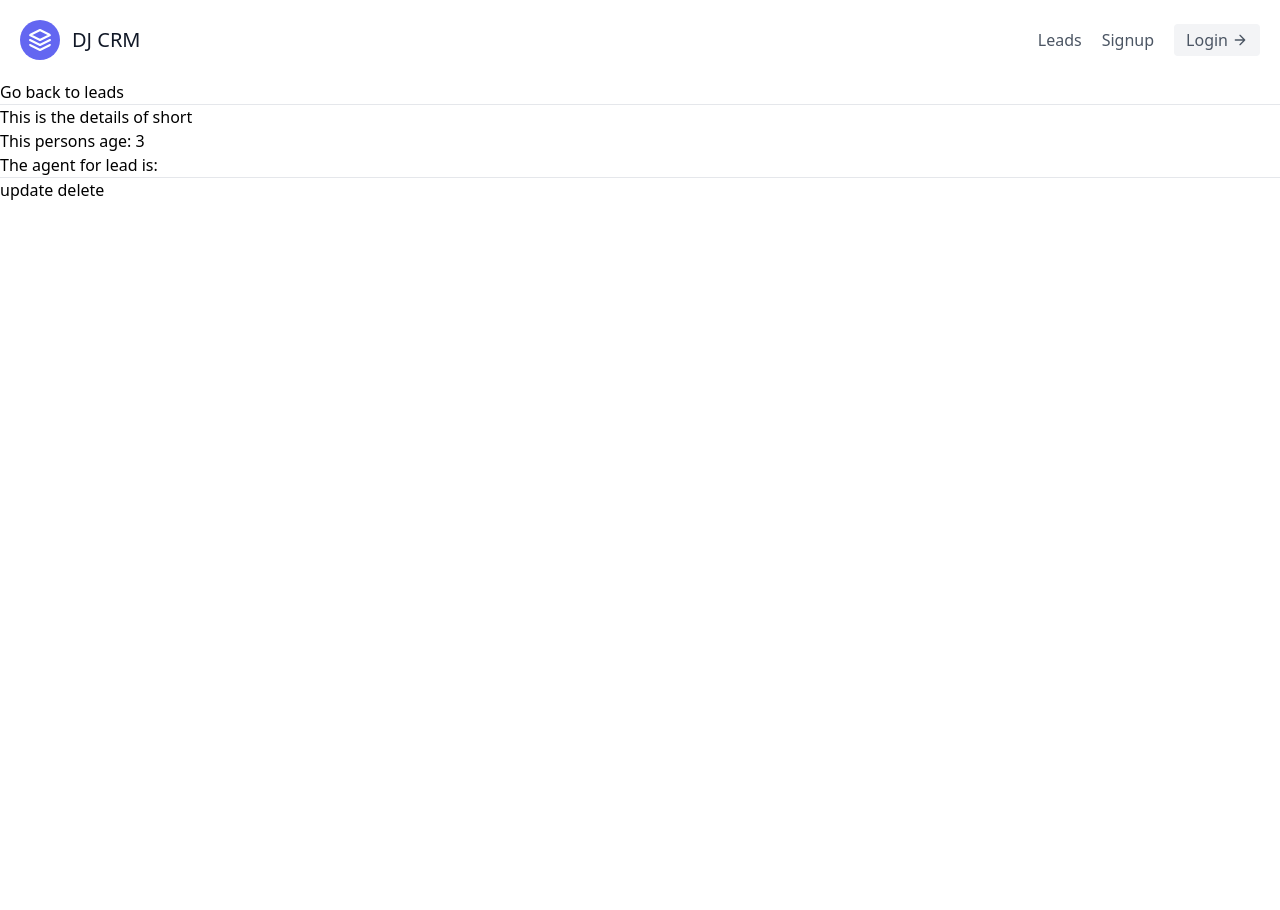
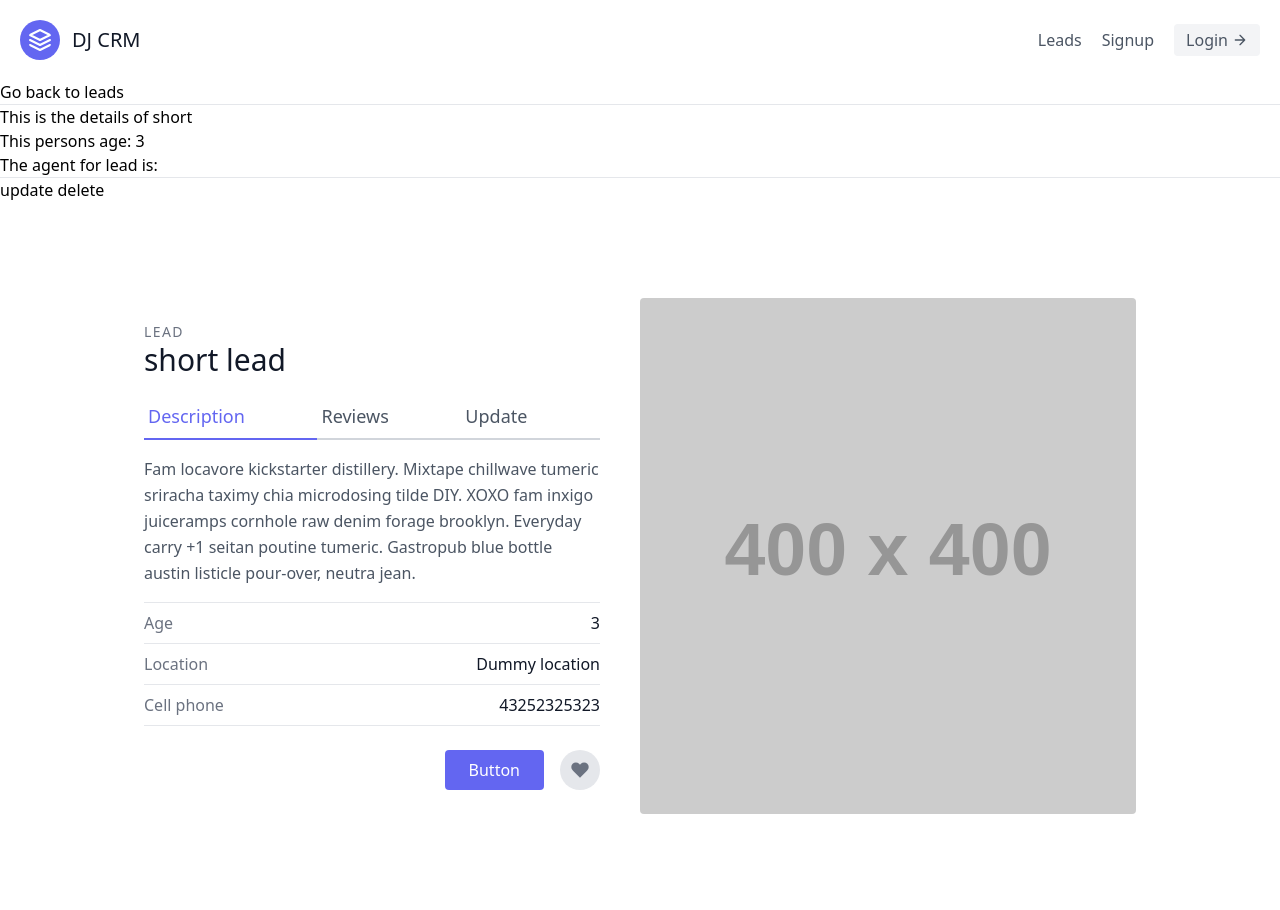
Before and after one commit to SikoraDamian/leads-app-based-on-tutorial, a Django app: page /leads/4/ in a window 1280 px wide. Before the commit the page ends 200 px from the top, so only its background shows below. Run offline with Django 3.2, Linux system fonts and the light colour scheme; data comes from the database, SQL or seed files in the repository; grey boxes labelled with a size stand in for pictures from a placeholder-image service; some libraries are stand-ins or nearby versions.

Commit message:
tailwind_details

```diff
--- a/leads/templates/leads/lead_detail.html
+++ b/leads/templates/leads/lead_detail.html
@@ -9,4 +9,46 @@
     <hr/>
     <a href="{% url 'leads:lead-update' lead.pk %}">update</a>
     <a href="{% url 'leads:lead-delete' lead.pk %}">delete</a>
+
+
+
+<section class="text-gray-600 body-font overflow-hidden">
+  <div class="container px-5 py-24 mx-auto">
+    <div class="lg:w-4/5 mx-auto flex flex-wrap">
+      <div class="lg:w-1/2 w-full lg:pr-10 lg:py-6 mb-6 lg:mb-0">
+        <h2 class="text-sm title-font text-gray-500 tracking-widest">LEAD</h2>
+        <h1 class="text-gray-900 text-3xl title-font font-medium mb-4">{{ lead.first_name }} {{ lead.last_name }}</h1>
+        <div class="flex mb-4">
+          <a class="flex-grow text-indigo-500 border-b-2 border-indigo-500 py-2 text-lg px-1">Description</a>
+          <a class="flex-grow border-b-2 border-gray-300 py-2 text-lg px-1">Reviews</a>
+          <a href="{% url 'leads:lead-update' lead.pk %}" class="flex-grow border-b-2 border-gray-300 py-2 text-lg px-1">Update</a>
+        </div>
+        <p class="leading-relaxed mb-4">Fam locavore kickstarter distillery. Mixtape chillwave tumeric sriracha taximy chia microdosing tilde DIY. XOXO fam inxigo juiceramps cornhole raw denim forage brooklyn. Everyday carry +1 seitan poutine tumeric. Gastropub blue bottle austin listicle pour-over, neutra jean.</p>
+        <div class="flex border-t border-gray-200 py-2">
+          <span class="text-gray-500">Age</span>
+          <span class="ml-auto text-gray-900">{{ lead.age }}</span>
+        </div>
+        <div class="flex border-t border-gray-200 py-2">
+          <span class="text-gray-500">Location</span>
+          <span class="ml-auto text-gray-900">Dummy location</span>
+        </div>
+        <div class="flex border-t border-b mb-6 border-gray-200 py-2">
+          <span class="text-gray-500">Cell phone</span>
+          <span class="ml-auto text-gray-900">43252325323</span>
+        </div>
+        <div class="flex">
+
+          <button class="flex ml-auto text-white bg-indigo-500 border-0 py-2 px-6 focus:outline-none hover:bg-indigo-600 rounded">Button</button>
+          <button class="rounded-full w-10 h-10 bg-gray-200 p-0 border-0 inline-flex items-center justify-center text-gray-500 ml-4">
+            <svg fill="currentColor" stroke-linecap="round" stroke-linejoin="round" stroke-width="2" class="w-5 h-5" viewBox="0 0 24 24">
+              <path d="M20.84 4.61a5.5 5.5 0 00-7.78 0L12 5.67l-1.06-1.06a5.5 5.5 0 00-7.78 7.78l1.06 1.06L12 21.23l7.78-7.78 1.06-1.06a5.5 5.5 0 000-7.78z"></path>
+            </svg>
+          </button>
+        </div>
+      </div>
+      <img alt="ecommerce" class="lg:w-1/2 w-full lg:h-auto h-64 object-cover object-center rounded" src="https://dummyimage.com/400x400">
+    </div>
+  </div>
+</section>
+
 {% endblock content %}
```
Also changed, not shown: leads/templates/leads/lead_update.html (+25 -3 lines).
